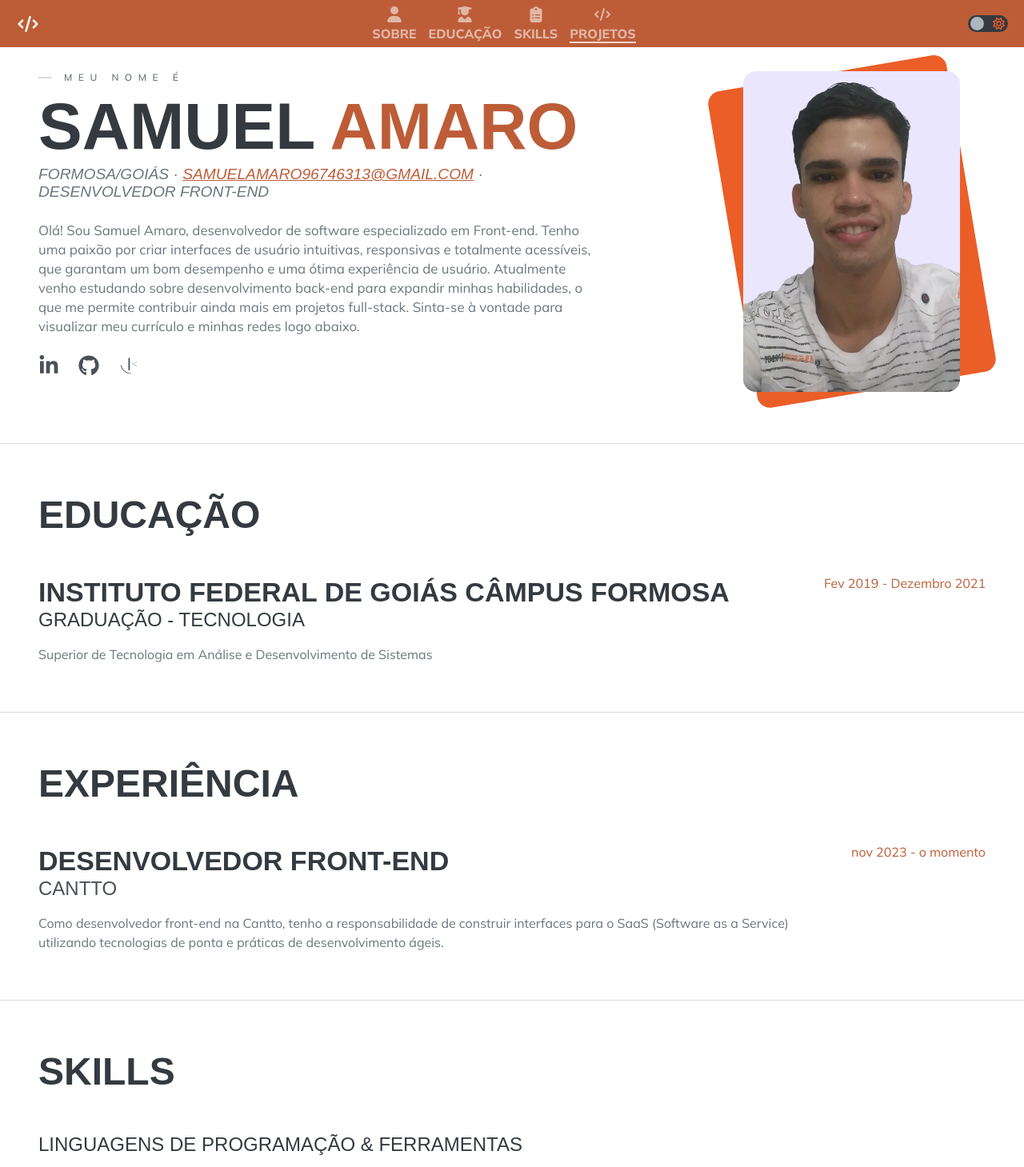
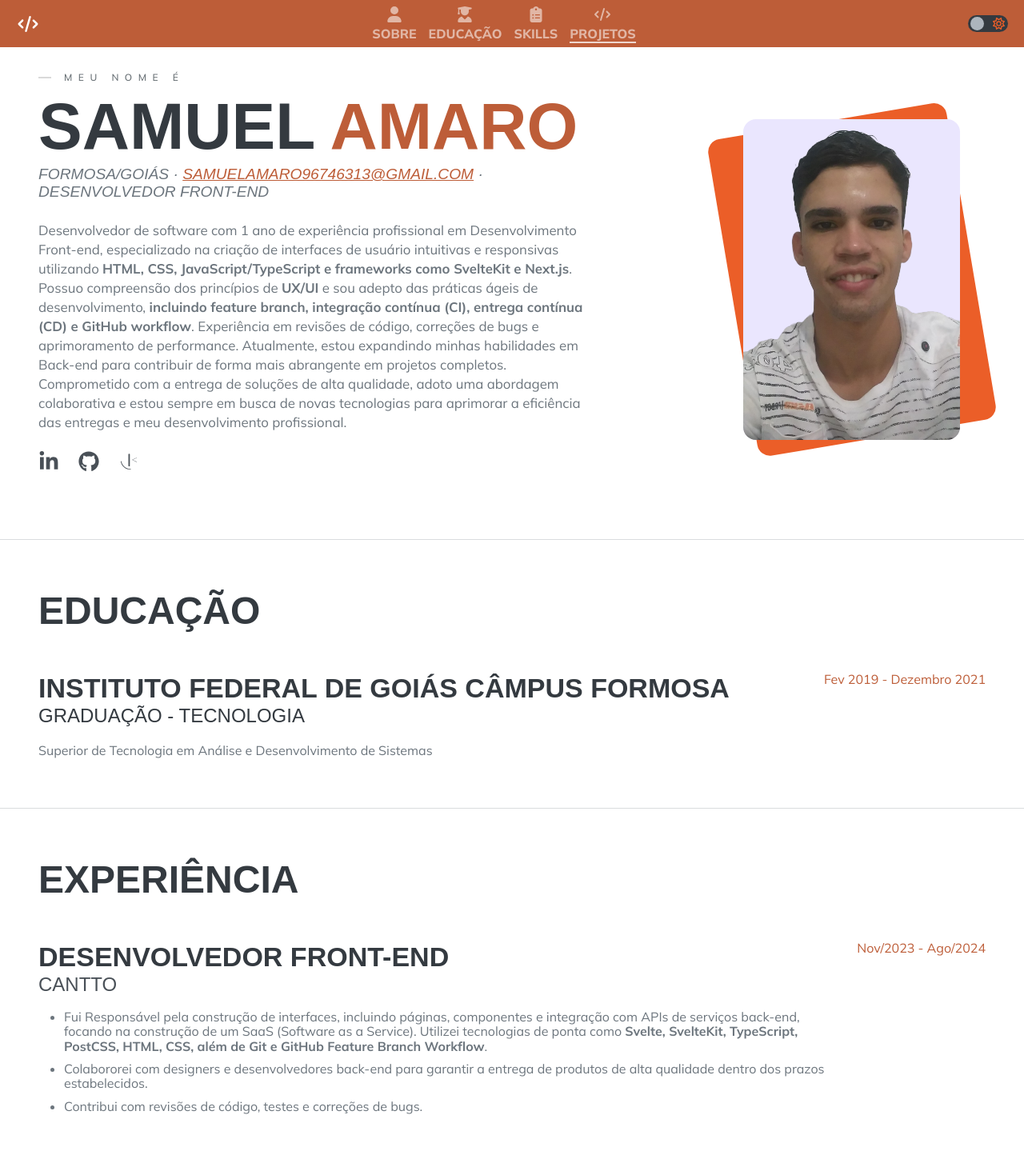
Before and after one commit to Samuel-Amaro/meu-portfolio, a Next.js app: page / in a window 1280 px wide. Shown: the top 1459 px of the page at 80% size. Built offline with nearby package versions, Linux system fonts and the light colour scheme; a web font is replaced by a local one.

Commit message:
atualizando sections `about, experience`

```diff
--- a/src/components/SectionAbout/index.tsx
+++ b/src/components/SectionAbout/index.tsx
@@ -51,13 +51,7 @@ export default function SectionAbout() {
         · Desenvolvedor Front-End
       </address>
       <p className={styles.sectionDescription}>
-        Olá! Sou Samuel Amaro, desenvolvedor de software especializado em
-        Front-end. Tenho uma paixão por criar interfaces de usuário intuitivas,
-        responsivas e totalmente acessíveis, que garantam um bom desempenho e
-        uma ótima experiência de usuário. Atualmente venho estudando sobre
-        desenvolvimento back-end para expandir minhas habilidades, o que me
-        permite contribuir ainda mais em projetos full-stack. Sinta-se à vontade
-        para visualizar meu currículo e minhas redes logo abaixo.
+        Desenvolvedor de software com  1 ano de experiência profissional em Desenvolvimento Front-end, especializado na criação de interfaces de usuário intuitivas e responsivas utilizando <strong>HTML, CSS, JavaScript/TypeScript e frameworks como SvelteKit e Next.js</strong>. Possuo compreensão dos princípios de <strong>UX/UI</strong> e sou adepto das práticas ágeis de desenvolvimento, <strong>incluindo feature branch, integração contínua (CI), entrega contínua (CD) e GitHub workflow</strong>. Experiência em revisões de código, correções de bugs e aprimoramento de performance. Atualmente, estou expandindo minhas habilidades em Back-end para contribuir de forma mais abrangente em projetos completos. Comprometido com a entrega de soluções de alta qualidade, adoto uma abordagem colaborativa e estou sempre em busca de novas tecnologias para aprimorar a eficiência das entregas e meu desenvolvimento profissional.
       </p>
       <ul className={styles.sectionList}>
         <li className={styles.sectionItemList}>
--- a/src/components/SectionExperience/index.tsx
+++ b/src/components/SectionExperience/index.tsx
@@ -21,14 +21,15 @@ export default function SectionExperience() {
               Cantto
             </a>
           </h4>
-          <p className={styles.sectionExperienceDescription}>
-            Como desenvolvedor front-end na Cantto, tenho a responsabilidade de
-            construir interfaces para o SaaS (Software as a Service) utilizando
-            tecnologias de ponta e práticas de desenvolvimento ágeis.
-          </p>
+          <ul className={styles.sectionExperienceList}>
+            <li>Fui Responsável pela construção de interfaces, incluindo páginas, componentes e integração com APIs de serviços back-end, focando na construção de um SaaS (Software as a Service). Utilizei tecnologias de ponta como <strong>Svelte, SvelteKit, TypeScript, PostCSS, HTML, CSS, além de Git e GitHub Feature Branch Workflow</strong>.</li>
+            <li>Colabororei com designers e desenvolvedores back-end para garantir a entrega de
+            produtos de alta qualidade dentro dos prazos estabelecidos.</li>
+            <li>Contribui com revisões de código, testes e correções de bugs.</li>
+          </ul>
         </article>
         <aside>
-          <p className={styles.sectionExperiencedate}>nov 2023 - o momento</p>
+          <p className={styles.sectionExperiencedate}>Nov/2023 - Ago/2024</p>
         </aside>
       </div>
     </section>
--- a/src/components/SectionExperience/styles.module.css
+++ b/src/components/SectionExperience/styles.module.css
@@ -28,6 +28,14 @@
   color: var(--choose12);
 }
 
+.sectionExperienceList {
+  margin: 0 0 0 32px;
+}
+
+.sectionExperienceList li {
+  margin: 0 0 10px 0;
+}
+
 @media screen and (min-width: 800px) {
   .sectionExperienceContainer {
     display: flex;
```
